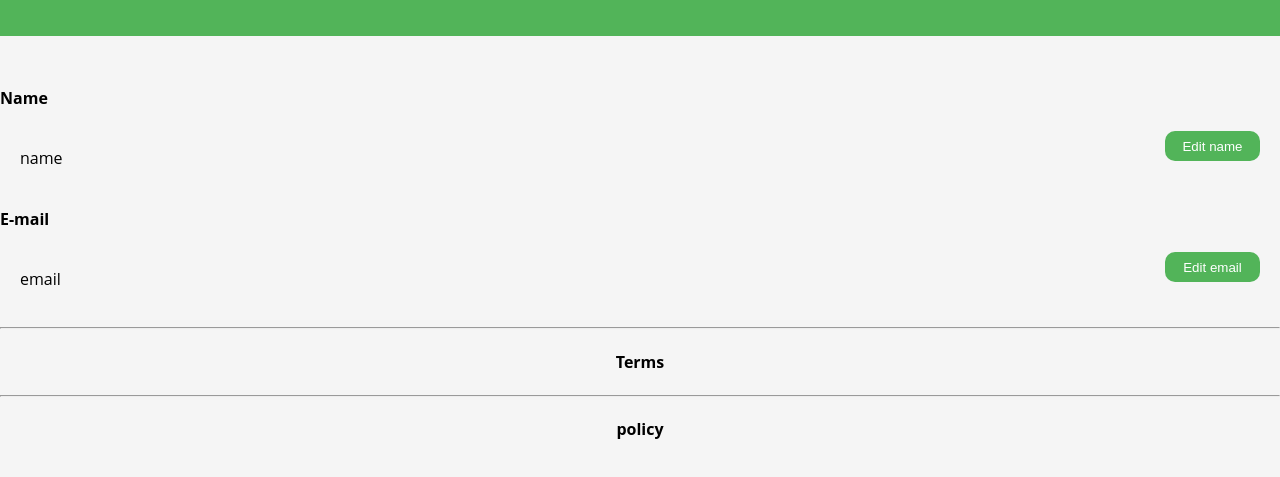
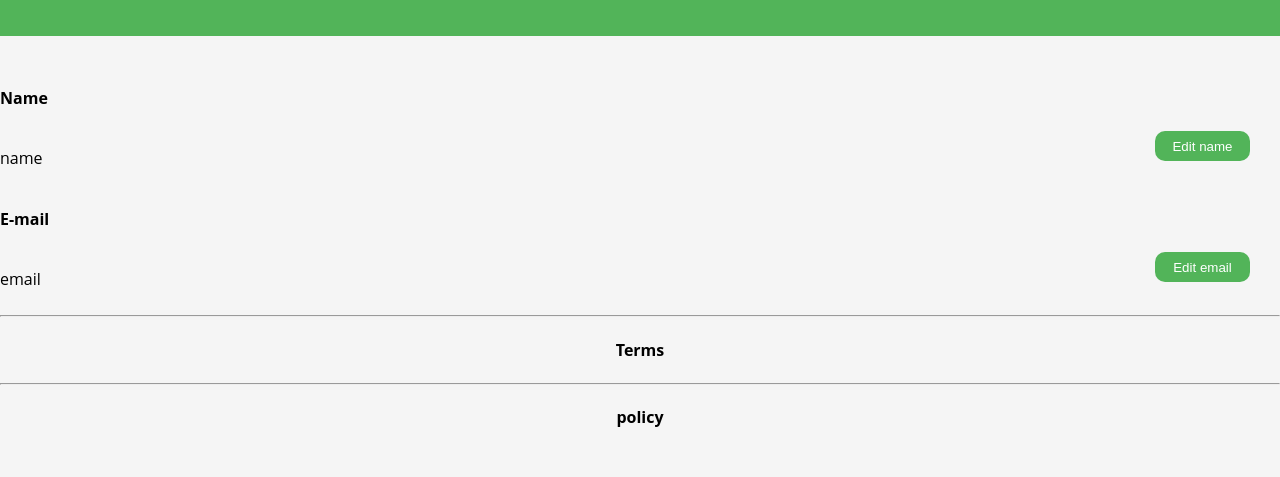
Before and after one commit to Cyclmobile/cycl, a plain HTML site: page profile.html in a window 1280 px wide. Shown: the part 239-716 px from the top of the page. Drawn offline with Linux system fonts and the light colour scheme; no server answers.

Commit message:
Add files via upload

```diff
--- a/profile.html
+++ b/profile.html
@@ -19,14 +19,14 @@
 <section class="features">
     <div>
         <h4 style="display: flex;">Name </h4>
-        <div style=" display: flex;justify-content: space-between; margin: 20px;">
+        <div style=" display: flex;justify-content: space-between; margin-right: 30px;">
             <p id="firebasename">name </p>
            <button id="editname" style="border-radius: 10px; background-color: #52b459; border: none; color: white; width: 95px;
            height: 30px; ">
             Edit name</button>
           </div>
           <h4 style="display: flex;">E-mail</h4>
-          <div style="display: flex;justify-content: space-between; margin: 20px;">
+          <div style="display: flex;justify-content: space-between; margin-right: 30px;">
             <p id="firebasemail">email</p>
             <button id="editemail" style="border-radius: 10px; background-color: #52b459; border: none; color: white; width: 95px;
              height: 30px; ">
```
